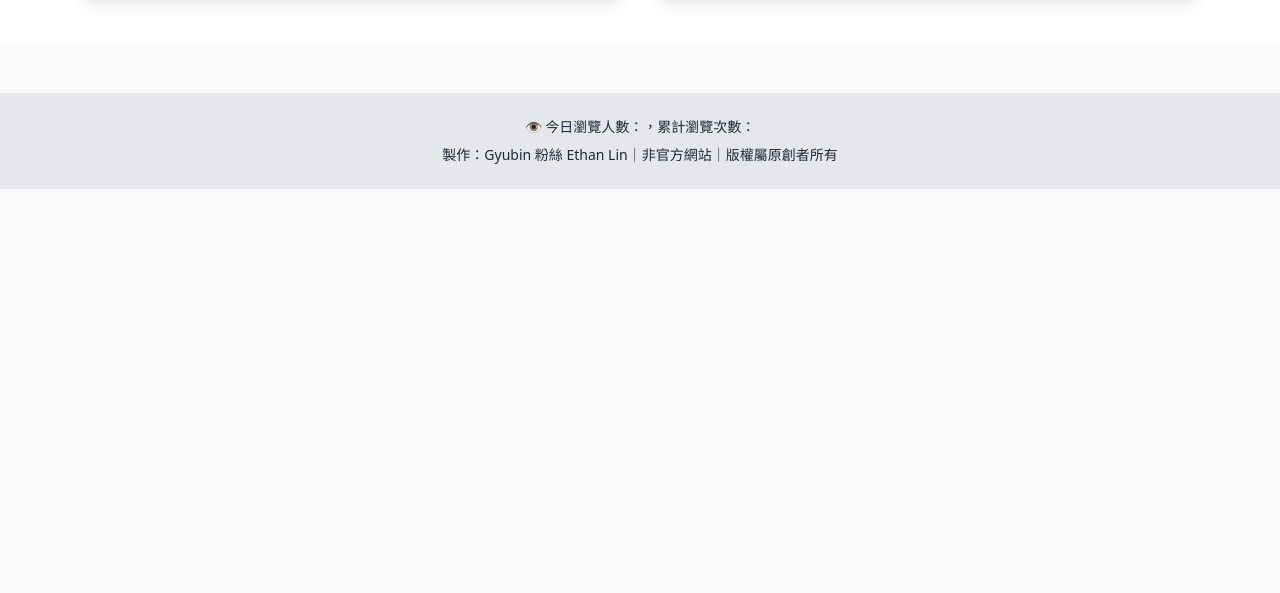
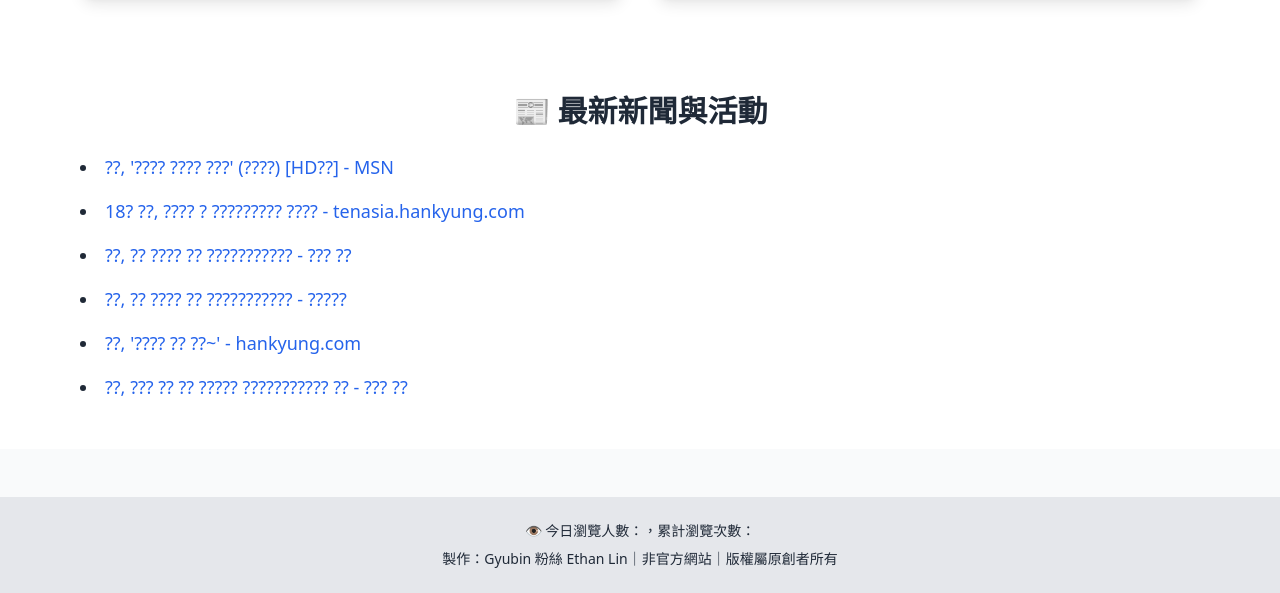
Before and after one commit to et751227/gyubin-fan, a plain HTML site: page index.html in a window 1280 px wide. Shown: the part 1566-2159 px from the top of the page. Before the commit the page ends 1755 px from the top, so only its background shows below. Drawn offline with nearby package versions, Linux system fonts and the light colour scheme; some packages are replaced by stand-ins of ours; a script that the page names is missing.

Commit message:
Update index.html

```diff
--- a/index.html
+++ b/index.html
@@ -29,6 +29,7 @@
         <a href="#gallery" class="hover:text-pink-500 whitespace-nowrap">照片</a>
         <a href="#social" class="hover:text-pink-500 whitespace-nowrap">社群</a>
         <a href="#videos" class="hover:text-pink-500 whitespace-nowrap">影音</a>
+        <a href="#news" class="hover:text-pink-500 whitespace-nowrap">新聞</a>
       </div>
     </div>
   </nav>
@@ -103,6 +104,29 @@
     </div>
   </section>
 
+  <!-- News Section -->
+  <section id="news" class="py-12 px-6 md:px-20 bg-white">
+    <h2 class="text-3xl font-bold mb-6 text-center">📰 最新新聞與活動</h2>
+    <ul id="news-list" class="space-y-4 text-lg list-disc list-inside"></ul>
+    <script>
+      fetch("https://et751227.github.io/gyubin-fan/data/news.json")
+        .then(res => res.json())
+        .then(news => {
+          const list = document.getElementById("news-list");
+          news.forEach(item => {
+            const li = document.createElement("li");
+            const a = document.createElement("a");
+            a.href = item.link;
+            a.textContent = item.title;
+            a.target = "_blank";
+            a.className = "text-blue-600 hover:underline";
+            li.appendChild(a);
+            list.appendChild(li);
+          });
+        });
+    </script>
+  </section>
+
   <!-- Footer -->
   <footer class="bg-gray-200 text-center py-6 mt-12 text-sm">
     <div class="mb-2">
```
